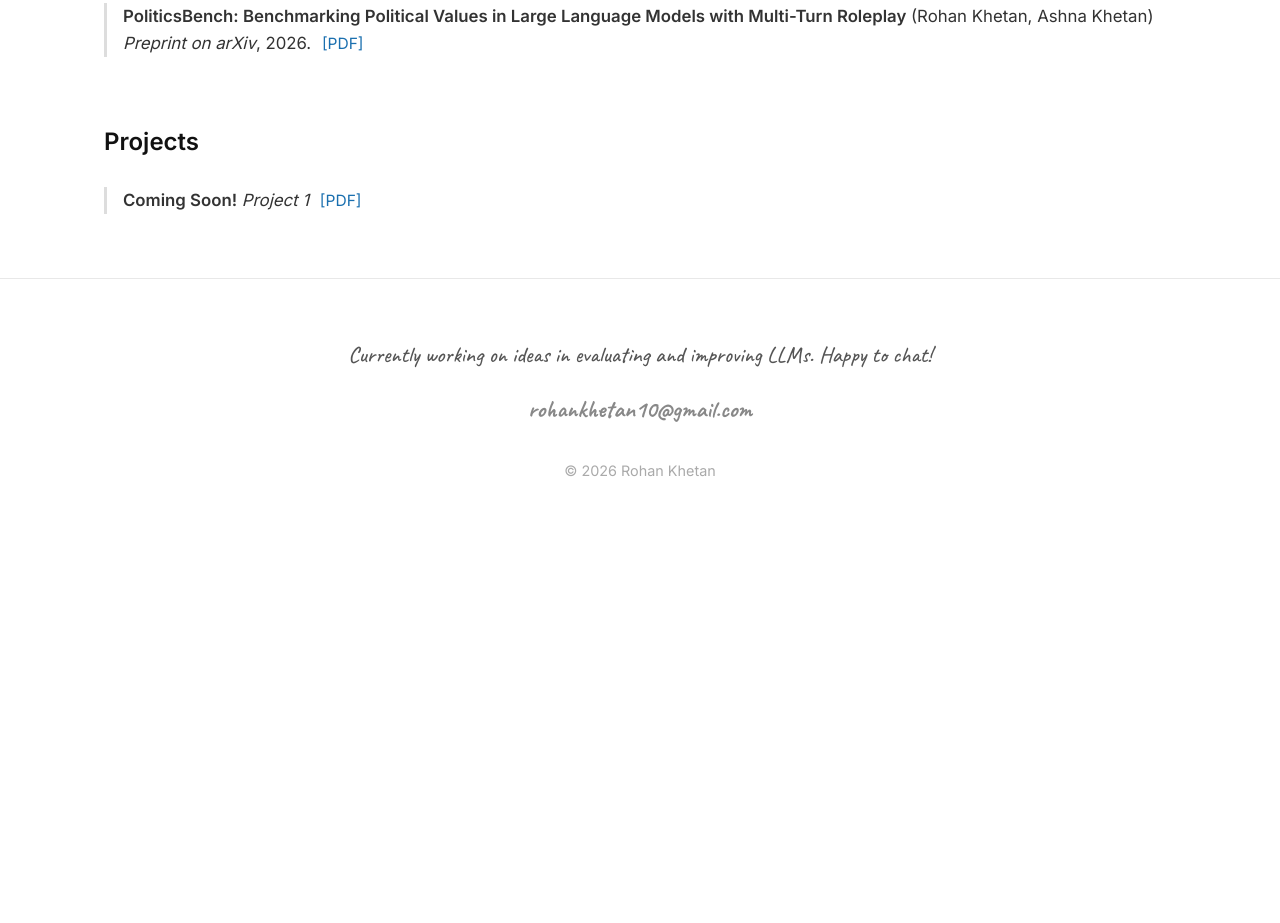
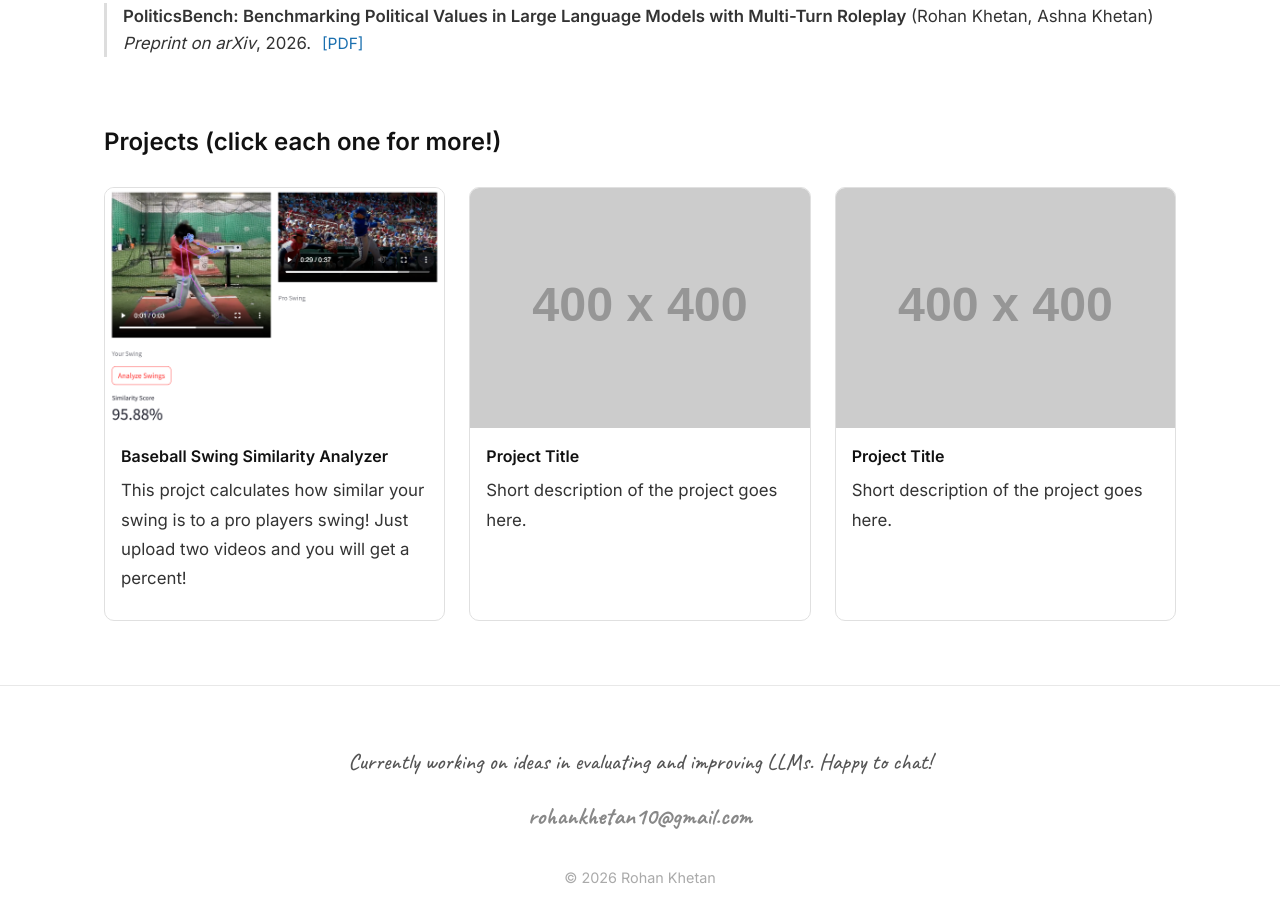
Before and after one commit to rohankhetan/rohankhetan.github.io, a plain HTML site: page index.html in a window 1280 px wide. Shown: the part 1639-2562 px from the top of the page. Before the commit the page ends 2163 px from the top, so only its background shows below. Drawn offline with Linux system fonts and the light colour scheme; placeholder pictures from the web are drawn by us.

Commit message:
Add project cards, news subbullets, and styling updates
Co-Authored-By: Claude Sonnet 4.6 <noreply@anthropic.com>

```diff
--- a/index.html
+++ b/index.html
@@ -52,7 +52,7 @@
               d="M19 3A2 2 0 0 1 21 5V19A2 2 0 0 1 19 21H5A2 2 0 0 1 3 19V5A2 2 0 0 1 5 3H19M18.5 18.5V13.2A3.26 3.26 0 0 0 15.24 9.94C14.39 9.94 13.4 10.46 12.92 11.24V10.13H10.13V18.5H12.92V13.57A1.46 1.46 0 0 1 14.38 12.11A1.46 1.46 0 0 1 15.84 13.57V18.5H18.5M6.88 8.56A1.68 1.68 0 0 0 8.56 6.88C8.56 5.95 7.81 5.19 6.88 5.19A1.69 1.69 0 0 0 5.19 6.88C5.19 7.81 5.95 8.56 6.88 8.56M8.27 18.5V10.13H5.5V18.5H8.27Z" />
           </svg>
         </a> -->
-        <a href="https://github.com/rohankhetan27" target="_blank" title="GitHub" class="icon-link">
+        <a href="https://github.com/rohankhetan" target="_blank" title="GitHub" class="icon-link">
           <svg xmlns="http://www.w3.org/2000/svg" viewBox="0 0 24 24" fill="currentColor">
             <path
               d="M12 2A10 10 0 0 0 2 12c0 4.42 2.87 8.17 6.84 9.5.5.08.66-.23.66-.5v-1.69c-2.77.6-3.36-1.34-3.36-1.34-.46-1.16-1.11-1.47-1.11-1.47-.91-.62.07-.6.07-.6 1 .07 1.53 1.03 1.53 1.03.87 1.52 2.34 1.07 2.91.83.09-.65.35-1.09.63-1.34-2.22-.25-4.55-1.11-4.55-4.92 0-1.11.38-2 1.03-2.71-.1-.25-.45-1.29.1-2.64 0 0 .84-.27 2.75 1.02.79-.22 1.65-.33 2.5-.33.85 0 1.71.11 2.5.33 1.91-1.29 2.75-1.02 2.75-1.02.55 1.35.2 2.39.1 2.64.65.71 1.03 1.6 1.03 2.71 0 3.82-2.34 4.66-4.57 4.91.36.31.69.92.69 1.85V21c0 .27.16.59.67.5C19.14 20.16 22 16.42 22 12A10 10 0 0 0 12 2z" />
@@ -75,7 +75,7 @@
       </p>
       <p>
         When I’m not pitching on the baseball diamond or running around Hines Park, I’m probably geeking out
-        over science and math. I love diving into research and figuring out how things work—whether it’s a tough
+        over science and math. I love diving into research and figuring out how things work, whether it’s a tough
         equation or a scientific theory.
       </p>
       <p>
@@ -150,20 +150,50 @@
   </section>
 
   <section id="projects" class="content-section">
-    <h2>Projects</h2>
-    <ul class="pub-list">
-      <li>
-        <strong>Coming Soon!</strong>
-        <em>Project 1</em>
-        <a href=""">[PDF]</a>
-      </li>
-      <!-- <li>
-        <strong>Another Paper Title.</strong>
-        <strong>Rohan Khetan</strong>, Author 2.
-        <em>Confereynce Name</em>, Year.
-        <a href=" #">[PDF]</a>
-      </li> -->
-    </ul>
+    <h2>Projects (click each one for more!)</h2>
+    <div class="project-grid">
+
+      <div class="project-card" onclick="toggleProject(this)">
+        <img src="baseball_swing.png" alt="Project 1" class="project-img" />
+        <div class="project-card-body">
+          <h3>Baseball Swing Similarity Analyzer</h3>
+          <p class="project-short">This projct calculates how similar your swing is to a pro players swing! Just upload
+            two videos and you will get a percent!</p>
+        </div>
+        <div class="project-detail">
+          <p>I created this app using Google MediaPipe, which applies framepoints to videos. I compared the vectors
+            between the different landmark points to yield a similarity score! <a
+              href="https://github.com/rohankhetan/swing_sim" target="_blank" class="project-link">See GitHub code
+              here</a>
+          </p>
+        </div>
+      </div>
+
+      <div class="project-card" onclick="toggleProject(this)">
+        <img src="https://placehold.co/400x400" alt="Project 2" class="project-img" />
+        <div class="project-card-body">
+          <h3>Project Title</h3>
+          <p class="project-short">Short description of the project goes here.</p>
+        </div>
+        <div class="project-detail">
+          <p>Longer description with more detail about what this project does, the tech used, and any results or links.
+          </p>
+        </div>
+      </div>
+
+      <div class="project-card" onclick="toggleProject(this)">
+        <img src="https://placehold.co/400x400" alt="Project 3" class="project-img" />
+        <div class="project-card-body">
+          <h3>Project Title</h3>
+          <p class="project-short">Short description of the project goes here.</p>
+        </div>
+        <div class="project-detail">
+          <p>Longer description with more detail about what this project does, the tech used, and any results or links.
+          </p>
+        </div>
+      </div>
+
+    </div>
   </section>
 
   <!-- FOOTER -->
--- a/script.js
+++ b/script.js
@@ -20,6 +20,10 @@ const observer = new IntersectionObserver(
 
 sections.forEach((s) => observer.observe(s));
 
+function toggleProject(card) {
+  card.classList.toggle('open');
+}
+
 // Graceful fallback if profile photo is missing
 const img = document.getElementById('profile-img');
 if (img) {
--- a/style.css
+++ b/style.css
@@ -269,6 +269,68 @@ a:hover {
   color: #1a6faf;
 }
 
+/* ===== PROJECT CARDS ===== */
+.project-grid {
+  display: grid;
+  grid-template-columns: repeat(3, 1fr);
+  gap: 24px;
+}
+
+.project-card {
+  border: 1px solid #e0e0e0;
+  border-radius: 10px;
+  overflow: hidden;
+  cursor: pointer;
+  transition: box-shadow 0.2s;
+  background: #fff;
+}
+
+.project-card:hover {
+  box-shadow: 0 4px 16px rgba(0,0,0,0.10);
+}
+
+.project-img {
+  width: 100%;
+  height: 240px;
+  object-fit: cover;
+  display: block;
+}
+
+.project-card-body {
+  padding: 14px 16px 10px;
+}
+
+.project-card-body h3 {
+  font-size: 1rem;
+  font-weight: 600;
+  margin: 0 0 6px;
+  color: #111;
+}
+
+.project-short {
+  font-size: 0.92rem;
+  color: #555;
+  margin: 0;
+}
+
+.project-detail {
+  display: none;
+  padding: 12px 16px 14px;
+  border-top: 1px solid #eee;
+  font-size: 0.93rem;
+  color: #444;
+  line-height: 1.6;
+}
+
+.project-card.open .project-detail {
+  display: block;
+}
+
+.project-link {
+  color: #1a6faf;
+  text-decoration: underline;
+}
+
 /* ===== FOOTER ===== */
 .footer {
   text-align: center;
```
Also changed, not shown: baseball_swing.png (added), 1 other file.
